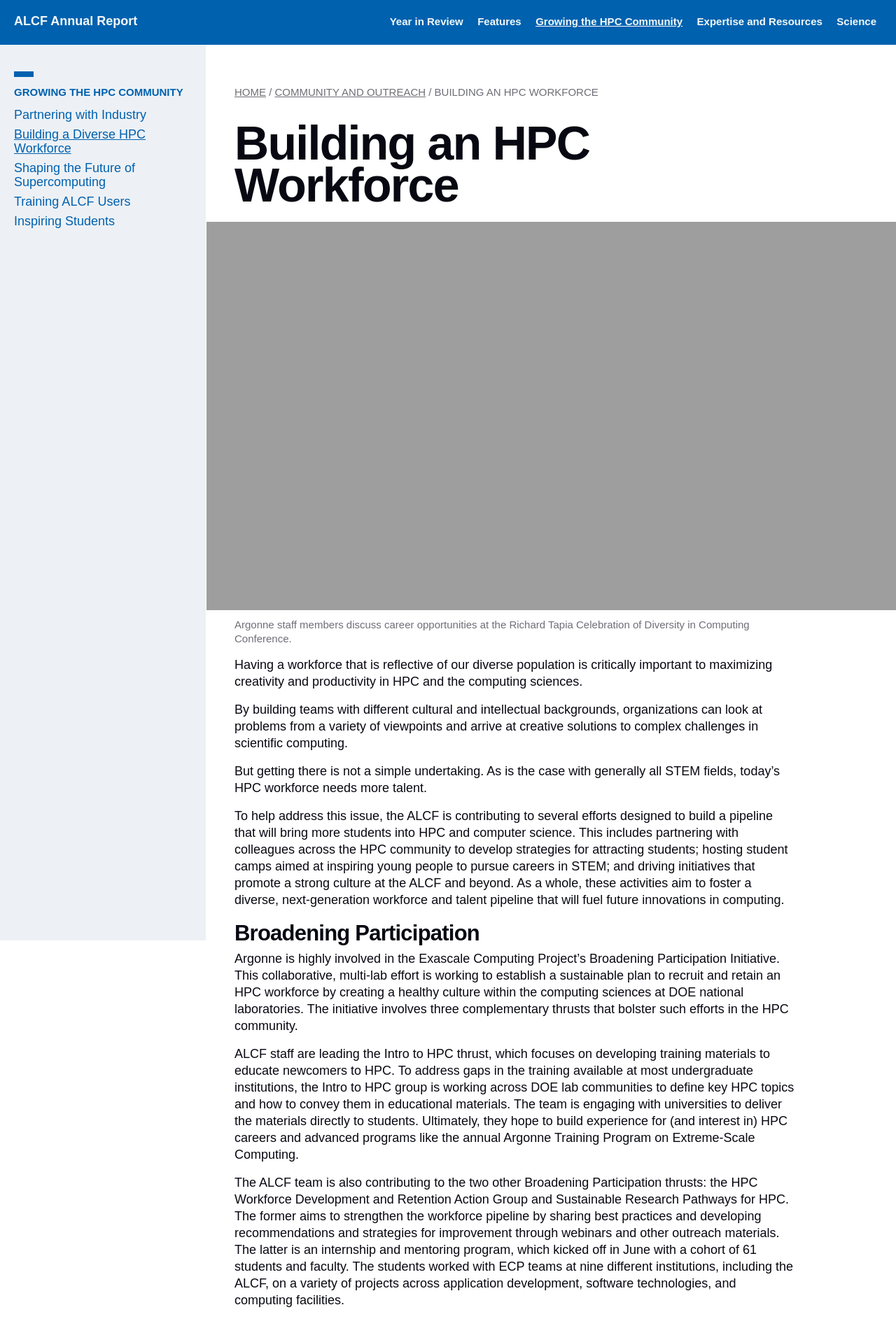
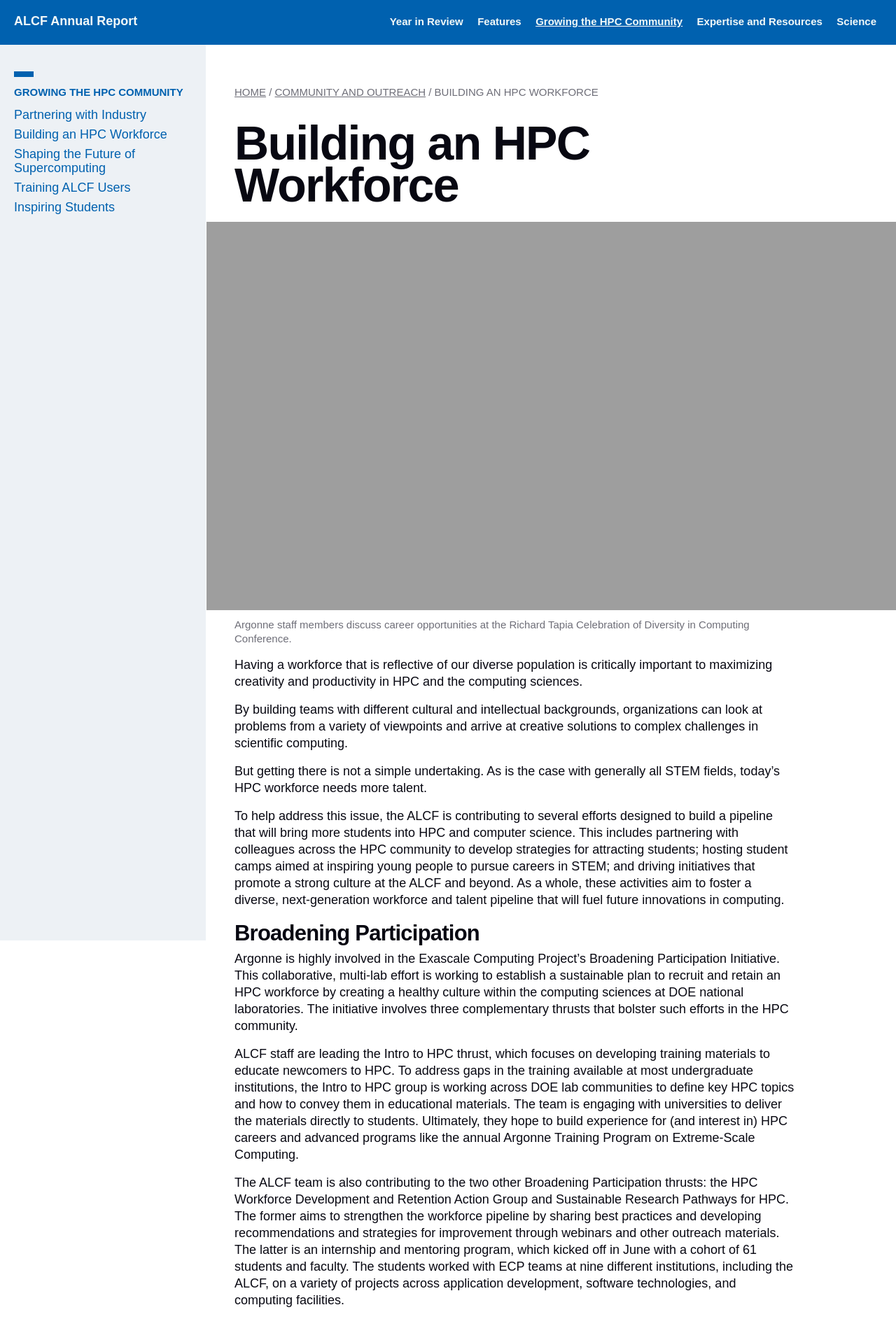
Before and after one commit to sbx-bnagle/ALCF-AR2022, a Jekyll site: the page built from 03_community/building-an-hpc-workforce.md, in a window 1280 px wide. Shown: the top 1905 px of the page at 70% size. Built offline with Jekyll 4.4.1, drawn with Linux system fonts in a browser that asks for light colours; some web fonts are replaced.

Commit message:
dei url updates

```diff
--- a/_data/nav-config.yml
+++ b/_data/nav-config.yml
@@ -31,8 +31,8 @@ toc:
     subfolderitems:
       - page: Partnering with Industry
         url: community-and-outreach/industry
-      - page: Building a Diverse HPC Workforce
-        url: community-and-outreach/dei
+      - page: Building an HPC Workforce
+        url: community-and-outreach/building-an-hpc-workforce
       - page: Shaping the Future of Supercomputing
         url: community-and-outreach/hpc-community-activities
       - page: Training ALCF Users
```
Also changed, not shown: 03_community/building-an-hpc-workforce.md (renamed from 03_community/dei.md).
